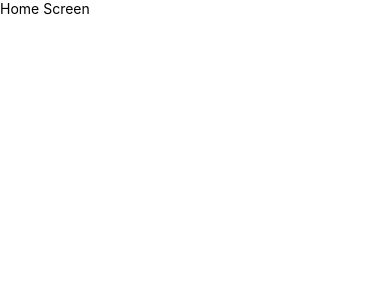
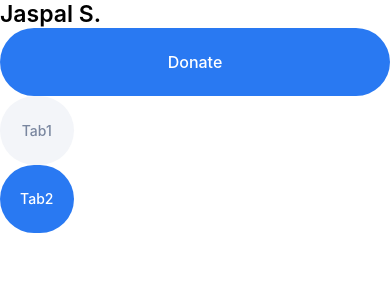
Before and after one commit to Jaspal99/DonationApp, a React Native app: screen /Home in a window 390 px wide. Shown: the top 300 px of the page. Built offline with nearby package versions, Linux system fonts and the light colour scheme.

Commit message:
component for button and tab

```diff
--- /dev/null
+++ b/Components/Button/Button.js
@@ -0,0 +1,23 @@
+import React from 'react';
+import {Pressable, Text} from 'react-native';
+import PropTypes from 'prop-types';
+import style from './Style';
+export default function Button(props) {
+  return (
+    <Pressable
+      onPress={() => props.onPress()}
+      disabled={props.isDisabled}
+      style={[style.button, props.isDisabled && style.disabled]}>
+      <Text style={style.title}>{props.title}</Text>
+    </Pressable>
+  );
+}
+Button.default = {
+  isDisabled: false,
+  onPress: {},
+};
+Button.propTypes = {
+  title: PropTypes.string.isRequired,
+  isDisabled: PropTypes.bool,
+  onPress: PropTypes.func,
+};
--- /dev/null
+++ b/Components/Button/Style.js
@@ -0,0 +1,28 @@
+import {StyleSheet} from 'react-native';
+import {
+  horizontalScale,
+  scaleFontSize,
+  verticalScale,
+} from '../../Assets/Styles/scalling';
+
+const style = StyleSheet.create({
+  button: {
+    backgroundColor: '#2979F2',
+    height: verticalScale(55),
+    justifyContent: 'center',
+    borderRadius: horizontalScale(50),
+  },
+  disabled: {
+    opacity: 0.5,
+  },
+  title: {
+    fontFamily: 'Inter',
+    fontSize: scaleFontSize(16),
+    fontWeight: '500',
+    lineHeight: scaleFontSize(19),
+    color: '#FFFFFF',
+    textAlign: 'center',
+  },
+});
+
+export default style;
--- /dev/null
+++ b/Components/Header/Header.js
@@ -0,0 +1,30 @@
+import {Text, View} from 'react-native';
+import PropTypes from 'prop-types';
+import style from './Style';
+export default function Header(props) {
+  const styleToApply = () => {
+    switch (props.type) {
+      case 1:
+        return style.title1;
+      case 2:
+        return style.title2;
+      case 3:
+        return style.title3;
+      default:
+        return style.title1;
+    }
+  };
+  return (
+    <View>
+      <Text style={styleToApply()}>{props.title}</Text>
+    </View>
+  );
+}
+Header.default = {
+  title: '',
+  type: 1,
+};
+Header.propTypes = {
+  title: PropTypes.string,
+  type: PropTypes.number,
+};
--- /dev/null
+++ b/Components/Header/Style.js
@@ -0,0 +1,25 @@
+import {StyleSheet} from 'react-native';
+import {scaleFontSize} from '../../Assets/Styles/scalling';
+
+const style = StyleSheet.create({
+  title1: {
+    fontFamily: 'Inter',
+    fontSize: scaleFontSize(24),
+    lineHeight: scaleFontSize(29),
+    fontWeight: '600',
+  },
+  title2: {
+    fontFamily: 'Inter',
+    fontSize: scaleFontSize(18),
+    lineHeight: scaleFontSize(22),
+    fontWeight: '600',
+  },
+  title3: {
+    fontFamily: 'Inter',
+    fontSize: scaleFontSize(16),
+    lineHeight: scaleFontSize(19),
+    fontWeight: '600',
+  },
+});
+
+export default style;
--- /dev/null
+++ b/Components/Tab/Style.js
@@ -0,0 +1,31 @@
+import {StyleSheet} from 'react-native';
+import {
+  horizontalScale,
+  scaleFontSize,
+  verticalScale,
+} from '../../Assets/Styles/scalling';
+
+const style = StyleSheet.create({
+  tab: {
+    backgroundColor: '#2979F2',
+    height: verticalScale(55),
+    justifyContent: 'center',
+    borderRadius: horizontalScale(50),
+  },
+  inactiveTab: {
+    backgroundColor: '#F3F5F9',
+  },
+  title: {
+    fontFamily: 'Inter',
+    fontSize: scaleFontSize(14),
+    fontWeight: '500',
+    lineHeight: scaleFontSize(17),
+    color: '#FFFFFF',
+    textAlign: 'center',
+  },
+  inactiveTitle: {
+    color: '#79869F',
+  },
+});
+
+export default style;
--- /dev/null
+++ b/Components/Tab/Tab.js
@@ -0,0 +1,44 @@
+import React, {useRef, useState} from 'react';
+import {Pressable, Text} from 'react-native';
+import PropTypes from 'prop-types';
+
+import style from './Style';
+import {horizontalScale} from '../../Assets/Styles/scalling';
+// import {horizontalScale} from '../../assets/styles/scalling';
+const Tab = props => {
+  const [width, setWidth] = useState(0);
+  const textRef = useRef(null);
+  const paddingHorizontal = 33;
+  const tabWidth = {
+    width: horizontalScale(paddingHorizontal * 2 + width),
+  };
+  return (
+    <Pressable
+      disabled={props.isInactive}
+      style={[style.tab, props.isInactive && style.inactiveTab, tabWidth]}
+      onPress={() => props.onPress()}>
+      <Text
+        onTextLayout={event => {
+          setWidth(event.nativeEvent.lines[0].width);
+        }}
+        ref={textRef}
+        style={[style.title, props.isInactive && style.inactiveTitle]}>
+        {props.title}
+      </Text>
+    </Pressable>
+  );
+};
+
+//accidentally types default in the video, but should actually be defaultProps
+Tab.defaultProps = {
+  isInactive: false,
+  onPress: () => {},
+};
+
+Tab.propTypes = {
+  title: PropTypes.string.isRequired,
+  isInactive: PropTypes.bool,
+  onPress: PropTypes.func,
+};
+
+export default Tab;
--- a/Screens/Home/Home.js
+++ b/Screens/Home/Home.js
@@ -1,12 +1,27 @@
 import {SafeAreaView, Text, View} from 'react-native';
 import globalStyle from '../../Assets/Styles/GlobalStyles';
+import Header from '../../Components/Header/Header';
+import Button from '../../Components/Button/Button';
+import Tab from '../../Components/Tab/Tab';
 
 export default function Home() {
   return (
     <SafeAreaView style={[globalStyle.backgroundWhite, globalStyle.flex]}>
-      <View>
-        <Text>Home Screen</Text>
-      </View>
+      <Header title={'Jaspal S.'} type={1} />
+      <Button
+        title={'Donate'}
+        onPress={() => {
+          console.log('Pressed me');
+        }}
+      />
+      <Tab title={'Tab1'} isInactive={true} />
+      <Tab
+        title={'Tab2'}
+        onPress={() => {
+          console.log('Pressed Tab');
+        }}
+      />
+      {/* <Button title={'Donate'} isDisabled={true} /> */}
     </SafeAreaView>
   );
 }
--- a/package.json
+++ b/package.json
@@ -13,6 +13,7 @@
     "@react-native-masked-view/masked-view": "^0.2.9",
     "@react-navigation/native": "^6.1.7",
     "@react-navigation/stack": "^6.3.17",
+    "prop-types": "^15.8.1",
     "react": "18.2.0",
     "react-native": "0.72.4",
     "react-native-device-info": "^10.11.0",
```
Also changed, not shown: 1 other file (tests, documents, lock files or other folders).
